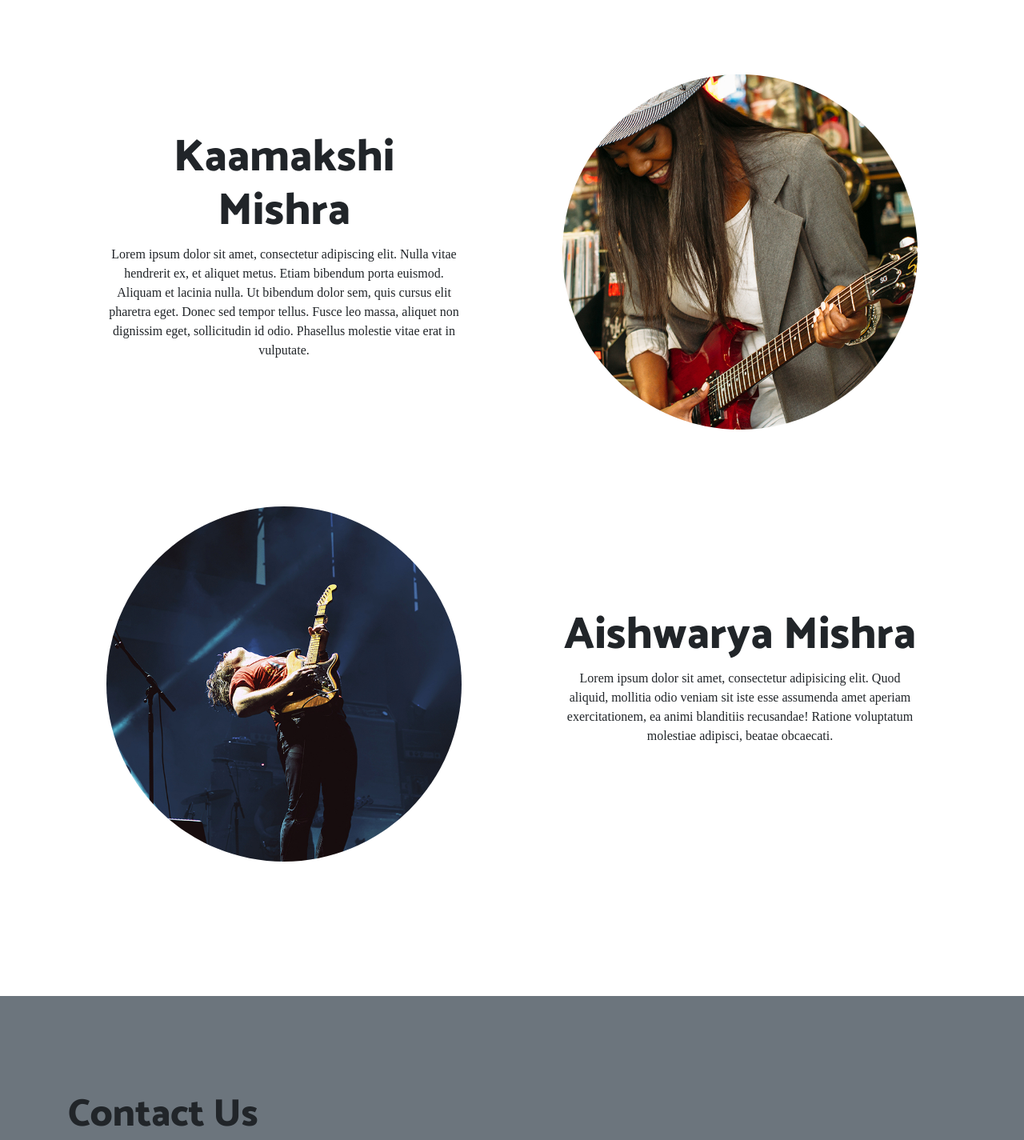
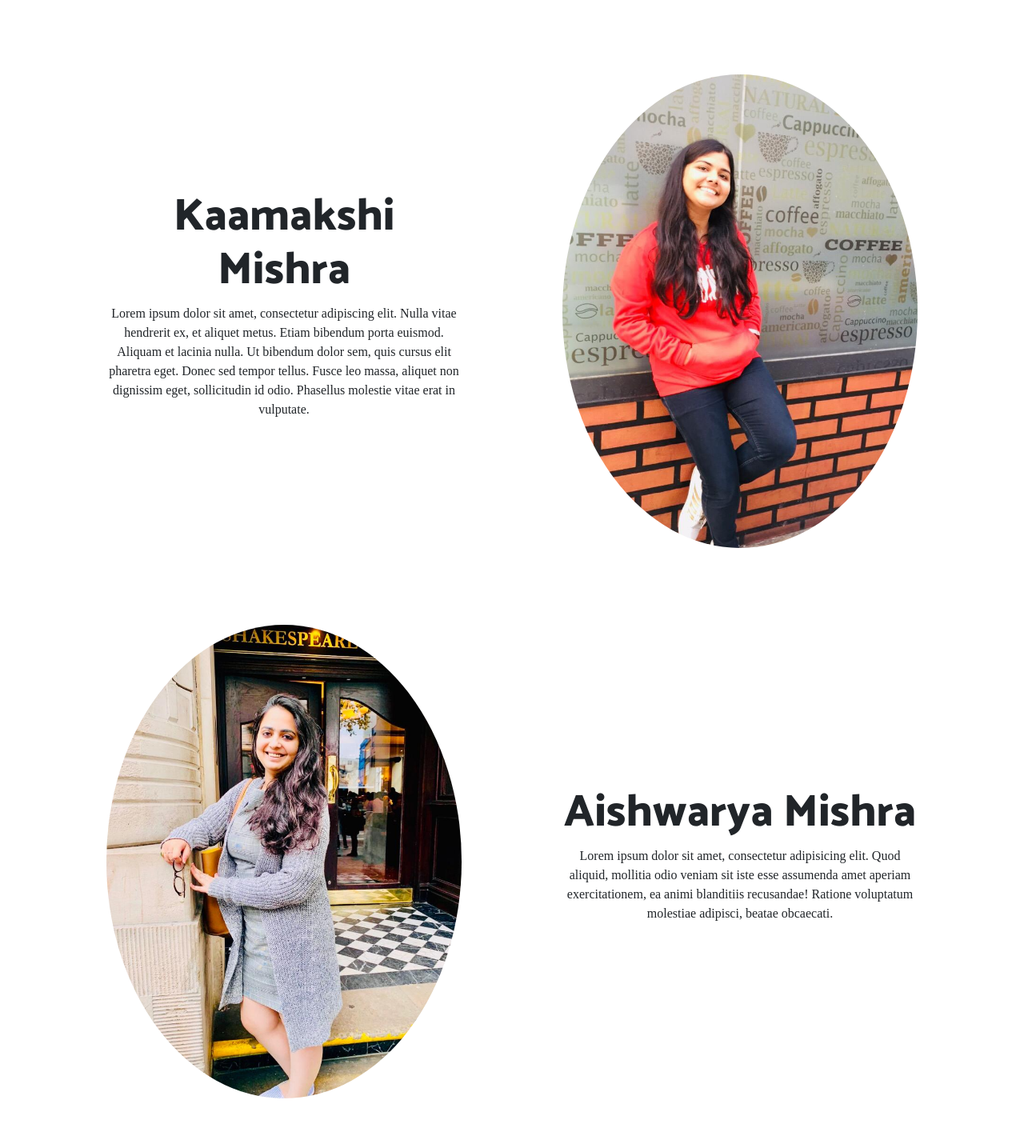
Before and after one commit to Silv3rh4t/reach_out, a website: page index.html in a window 1280 px wide. Shown: the part 1000-2425 px from the top of the page at 80% size. Drawn offline with Linux system fonts and the light colour scheme.

Commit message:
added pics

```diff
--- a/index.html
+++ b/index.html
@@ -69,7 +69,7 @@
       <div class="row align-items-center">
         <div class="col-lg-6 order-lg-2">
           <div class="p-5">
-            <img class="img-fluid rounded-circle" src="img/01.jpg" alt="">
+            <img class="img-fluid rounded-circle" src="img/Kaamakshi.jpg" alt="">
           </div>
         </div>
         <div class="col-lg-6 order-lg-1">
@@ -85,7 +85,7 @@
       <div class="row align-items-center">
         <div class="col-lg-6">
           <div class="p-5">
-            <img class="img-fluid rounded-circle" src="img/02.jpg" alt="">
+            <img class="img-fluid rounded-circle" src="img/Aishwarya.jpg" alt="">
           </div>
         </div>
         <div class="col-lg-6">
```
Also changed, not shown: img/Aishwarya.jpg (added), img/Kaamakshi.jpg (added).
